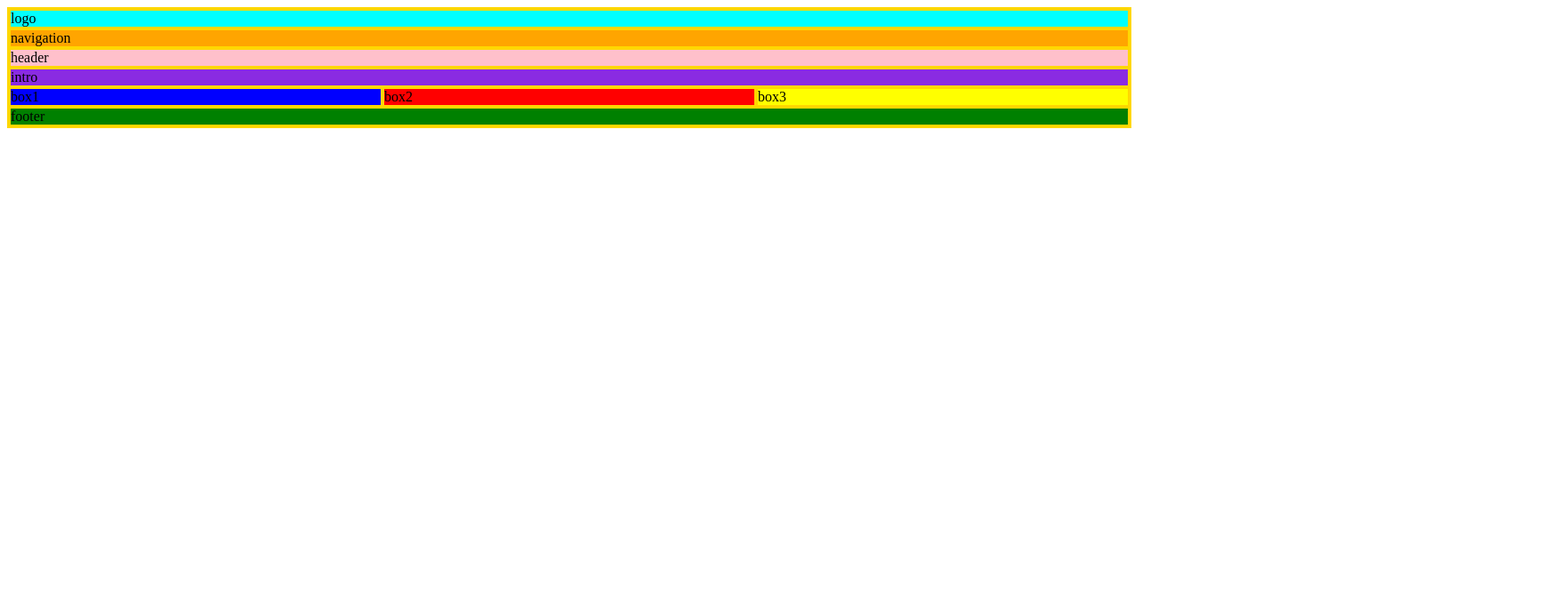
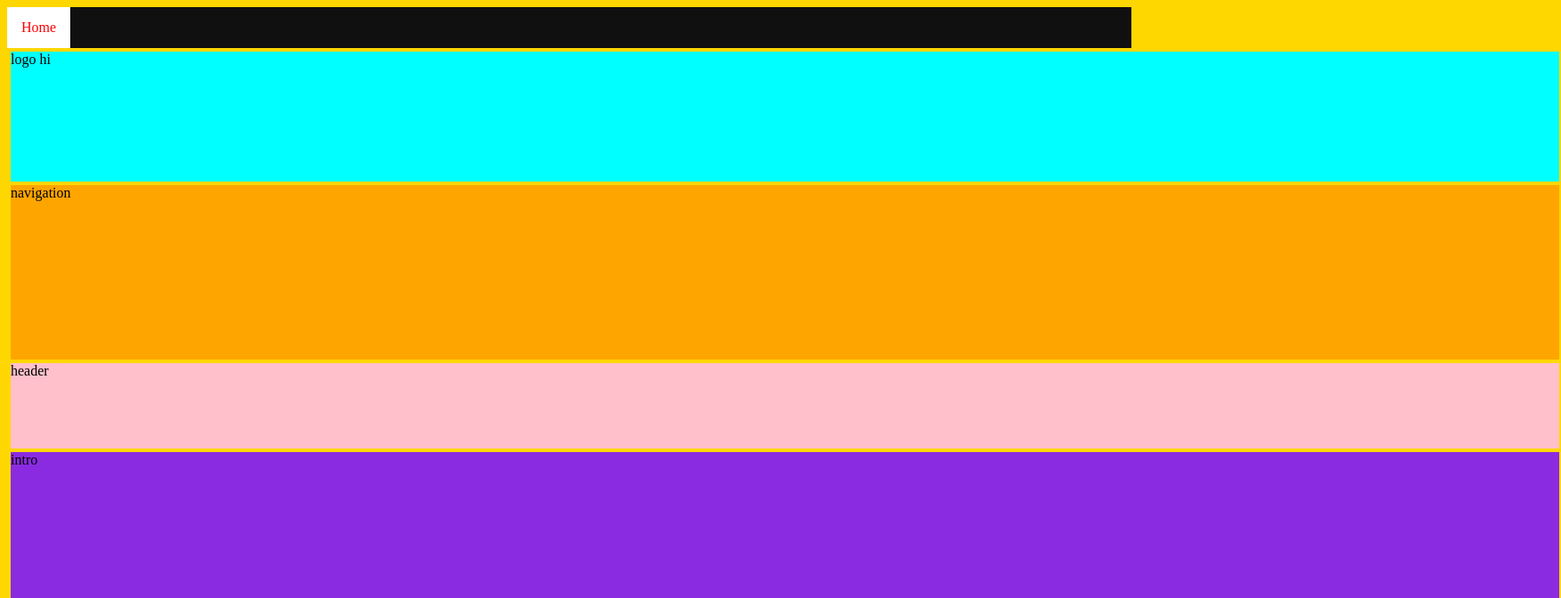
Before and after one commit to yusuf-aa/How-to-website, a plain HTML site: page index.html in a window 1280 px wide. Shown: the top 672 px of the page at 89% size, 1755 px wide, since content can reach past the window. Drawn offline with Linux system fonts and the light colour scheme.

Commit message:
pictures
added multiple pictures and added fr

```diff
--- a/index.html
+++ b/index.html
@@ -7,9 +7,14 @@
     <title>basketball</title>
 </head>
 <body>
+    <ul>
+        <li><a class="active" href="index.html">Home</a></li>
+
+    </ul>
     <div class="container">
         <div class="logo">
             logo
+            hi
         </div>
         <div class="navigation">
             navigation
@@ -19,15 +24,16 @@
         </div>
         <div class="intro">
             intro
+
         </div>
         <div class="box1">
-            box1
+            <img src="nba-logo-.jpg">
         </div>
         <div class="box2">
-            box2
+            <img src="air-jordan-logo-.jpg">
         </div>
         <div class="box3">
-            box3
+            <img src="basketball.jpg">
         </div>
         <div class="footer">
             footer
--- a/style.css
+++ b/style.css
@@ -6,6 +6,7 @@ div {
 .container {
     display: grid;
     grid-template-columns: 1fr 1fr 1fr;
+    grid-template-rows: 150px 200px 100px 250px 600px 90px;
 
 }
 
@@ -55,3 +56,37 @@ div {
     grid-row: 6/7;
     background-color: green;
 }
+html,body {
+
+    background-color: gold
+ }
+ h1 {
+     color:rgb(255, 255, 255) (57, 57, 197);
+     font-size: 50px; }
+     ul {
+       list-style-type: none;
+       margin: 0;
+       padding: 0;
+       overflow: hidden;
+       background-color: #111010;
+     }
+
+     li {
+       float: left;
+     }
+
+     li a {
+       display: block;
+       color: rgb(255, 0, 0);
+       text-align: center;
+       padding: 14px 16px;
+       text-decoration: none;
+     }
+
+     li a:hover:not(.active) {
+       background-color: #111;
+     }
+
+     .active {
+       background-color: #ffffff;
+     }
```
Also changed, not shown: air-jordan-logo-.jpg (added), basketball.jpg (added), nba-logo-.jpg (added).
